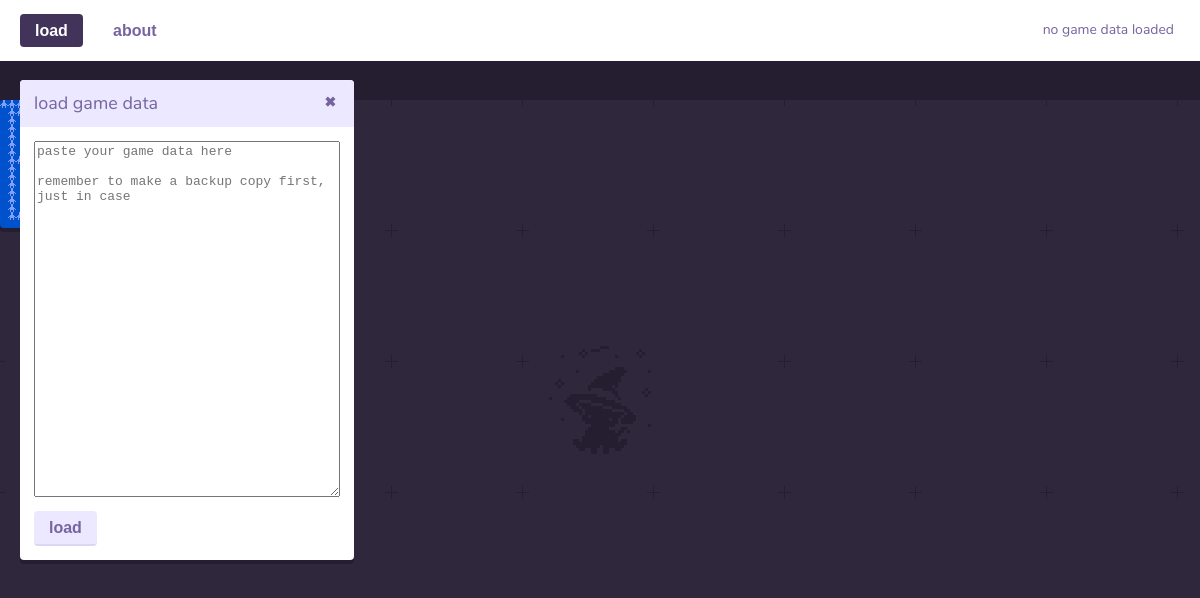
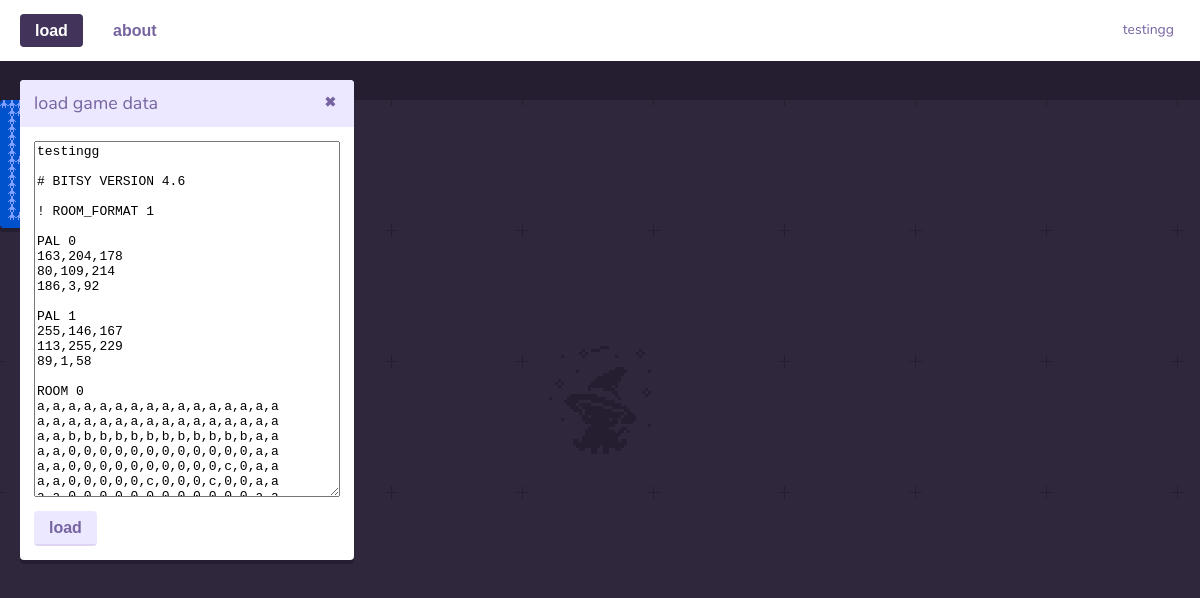
Before and after one commit to mistress-of-loft-and-spire/witchery, an Electron app: page index.html in a window 1200 px wide. Both pictures are taken after a click on the button "load". Drawn offline with Linux system fonts and the light colour scheme; files whose address does not match are found by name.

Commit message:
basic game data parsing

```diff
--- a/css/animation.css
+++ b/css/animation.css
@@ -11,7 +11,7 @@
 }
 
 canvas {
-	transition: 1s wobble;
+	transition: 1s;
 }
 
 .mapTile {
--- a/index.html
+++ b/index.html
@@ -40,9 +40,217 @@
 
 					<div class="content">
 
-						<textarea title="paste your raw game data here" placeholder="paste your game data here
+						<textarea id="datafield" title="paste your raw game data here" placeholder="paste your game data here
 
-remember to make a backup copy first, just in case" style="min-width:300px;height:350px;"></textarea>
+remember to make a backup copy first, just in case" style="min-width:300px;height:350px;">testingg
+
+# BITSY VERSION 4.6
+
+! ROOM_FORMAT 1
+
+PAL 0
+163,204,178
+80,109,214
+186,3,92
+
+PAL 1
+255,146,167
+113,255,229
+89,1,58
+
+ROOM 0
+a,a,a,a,a,a,a,a,a,a,a,a,a,a,a,a
+a,a,a,a,a,a,a,a,a,a,a,a,a,a,a,a
+a,a,b,b,b,b,b,b,b,b,b,b,b,b,a,a
+a,a,0,0,0,0,0,0,0,0,0,0,0,0,a,a
+a,a,0,0,0,0,0,0,0,0,0,0,c,0,a,a
+a,a,0,0,0,0,0,c,0,0,0,c,0,0,a,a
+a,a,0,0,0,0,0,0,0,0,0,0,0,0,a,a
+a,a,0,0,0,0,0,0,0,0,0,0,0,0,a,a
+a,a,0,0,0,c,0,0,0,0,0,0,c,0,a,a
+a,a,0,c,0,0,0,0,0,0,0,0,0,0,a,a
+a,a,0,0,0,0,0,0,0,0,0,0,0,0,a,a
+a,a,0,0,0,0,0,0,0,0,0,0,0,0,a,a
+a,a,0,0,0,c,0,0,0,0,0,0,0,0,a,a
+a,a,0,0,0,0,0,0,0,0,0,0,0,0,a,a
+a,a,a,a,0,0,0,0,0,0,0,0,0,0,a,a
+a,a,a,a,0,0,0,0,0,0,0,0,0,0,a,a
+PAL 0
+
+ROOM 1
+a,a,a,a,a,a,a,0,0,a,a,a,a,a,a,a
+a,a,a,a,a,a,a,0,0,a,a,a,a,a,a,a
+a,a,b,b,b,b,b,0,0,b,b,b,b,b,a,a
+a,a,0,0,0,0,0,0,0,0,0,0,0,c,a,a
+a,a,d,d,d,0,0,0,0,0,0,0,0,0,a,a
+a,a,0,0,c,0,0,0,0,c,0,0,0,c,a,a
+a,a,0,c,0,0,0,0,0,0,0,0,0,0,b,b
+a,a,0,0,0,0,d,d,d,d,0,0,0,0,0,0
+a,a,0,0,0,0,d,0,0,d,0,0,0,0,0,0
+a,a,0,0,0,0,d,d,d,d,0,0,0,0,0,0
+a,a,0,c,0,0,c,0,0,0,0,0,0,0,0,0
+a,a,c,0,0,0,0,0,0,0,0,0,c,0,0,0
+a,a,c,c,0,0,0,0,0,0,0,d,d,d,0,0
+a,a,c,0,c,0,0,0,0,0,0,0,0,c,0,0
+a,a,0,0,0,0,0,0,0,0,a,a,a,0,0,0
+a,a,0,0,0,0,0,0,0,0,a,a,a,0,0,0
+PAL 0
+
+ROOM 2
+0,0,0,0,0,a,a,a,a,a,a,a,a,a,a,a
+0,0,0,0,0,a,a,a,a,a,a,a,a,a,a,a
+0,0,0,0,0,b,b,b,b,b,b,b,b,b,b,b
+0,0,0,0,d,d,d,d,d,d,d,0,0,0,0,0
+0,0,0,0,0,0,0,0,0,0,0,0,0,0,0,0
+0,0,0,0,c,0,0,0,0,0,0,0,0,0,0,0
+0,0,0,0,0,0,0,0,0,0,0,0,0,c,0,0
+0,0,c,0,0,0,e,e,e,e,0,0,0,0,0,0
+0,0,0,0,0,0,e,e,e,e,0,0,0,0,0,0
+0,0,c,0,0,0,e,e,e,e,0,0,c,0,0,0
+0,0,0,0,0,0,c,c,c,c,0,0,0,0,0,0
+0,0,0,0,0,0,c,c,c,c,0,0,0,0,0,0
+0,0,0,d,d,0,c,c,c,c,0,d,d,0,0,0
+0,0,0,d,0,0,0,0,0,0,0,0,d,0,0,0
+0,0,0,d,0,a,a,a,a,a,a,0,d,0,0,0
+0,0,0,0,0,a,a,a,a,a,a,0,0,0,0,0
+PAL 1
+
+TIL a
+00111100
+01110110
+01101110
+11111011
+11100111
+01111110
+01111110
+10111100
+
+TIL b
+01100101
+10110110
+01100101
+00101110
+01100100
+00110100
+01000010
+00000000
+
+TIL c
+00000000
+00000000
+00000000
+00100100
+00110000
+00010000
+00000000
+00000000
+>
+00000000
+00000000
+00000000
+01001000
+00100000
+00010000
+00000000
+00000000
+
+TIL d
+00000000
+00100010
+01110111
+01010101
+11011101
+01010101
+01010101
+00000000
+
+TIL e
+01101110
+11111101
+01101111
+11011111
+10111101
+11111011
+11110111
+01111110
+>
+00111110
+11110111
+11101111
+11010111
+11111110
+11101101
+11011011
+01111110
+
+SPR A
+00001100
+00000110
+00011110
+00110111
+00111001
+00001101
+00011100
+00100100
+POS 0 4,4
+
+SPR a
+00000000
+00000000
+01010000
+01110010
+01110001
+01111110
+00111100
+00100100
+>
+00000000
+00000000
+00100000
+01111001
+01110010
+01111110
+00111100
+00100100
+DLG SPR_0
+POS 0 8,12
+
+SPR b
+00000000
+00000000
+00111100
+00100010
+00110010
+00100110
+11011100
+00000010
+POS 2 9,5
+
+ITM 0
+00000000
+00000000
+00000000
+00111100
+01100100
+00100100
+00011000
+00000000
+NAME tea
+DLG ITM_0
+
+DLG SPR_0
+I'm a cat
+
+DLG ITM_0
+You found a nice warm cup of tea
+
+VAR witchery_metadata
+"a big string which you can parse out"
+
+VAR a
+42
+
+</textarea>
 						<button title="load game data" onmouseup="load();">load</button>
 
 					</div>
--- a/js/bitsy.js
+++ b/js/bitsy.js
@@ -19,10 +19,10 @@ function start()
 	go("canvasa");
 	go("canvasb");
 	go("canvasc");
-	go("canvasx");
-	go("canvasxa");
-	go("canvasxb");
-	go("canvasxc");
+
+	load();
+
+	//document.getElementById("title").innerHTML = getTitle(document.getElementById("datafield").value);
 }
 
 function go(myname)
@@ -78,11 +78,47 @@ function go(myname)
 
 var canvasId = 0;
 
+var gameBitsyVersion; // might be useful later on
+var gameRoomFormat; // might be useful later on
+
+var gameTitle;
+
+
 function load()
 {
 
-	//todo: check if already loaded and ask before overwriting
+	if(gameTitle)
+	{
+		//TODO: check if already loaded and ask before overwriting
+		//break
+	}
 
+	var rawData = document.getElementById("datafield").value;
+
+	//get BITSY VERSION and ROOM_FORMAT flags with regex
+	var gameBitsyVersion = /# BITSY VERSION (.*)/.exec(rawData)[1];
+	var gameRoomFormat = /! ROOM_FORMAT (.*)/.exec(rawData)[1];
+
+
+	var dataArray = rawData.split('\n\n');
+
+	console.log(dataArray);
+
+	//get GAME TITLE
+	gameTitle = dataArray[0];
+	document.getElementById("title").innerHTML = gameTitle;
+
+
+
+	var i = 0;
+
+	for (i in dataArray)
+	{
+
+		//if(arr) console.log(arr);
+	}
+
+/*
 	canvasId += 1;
 
     var div = document.createElement("div");
@@ -129,7 +165,7 @@ function load()
 		}
 	}
 
-
+*/
 
 //function removeRow(input) {
 //    document.getElementById('content').removeChild( input.parentNode );
@@ -183,4 +219,6 @@ function setColor(paletteNumber, colorNumber, context)
 function getTitle(data)
 {
 
+
+	return data
 }
```
